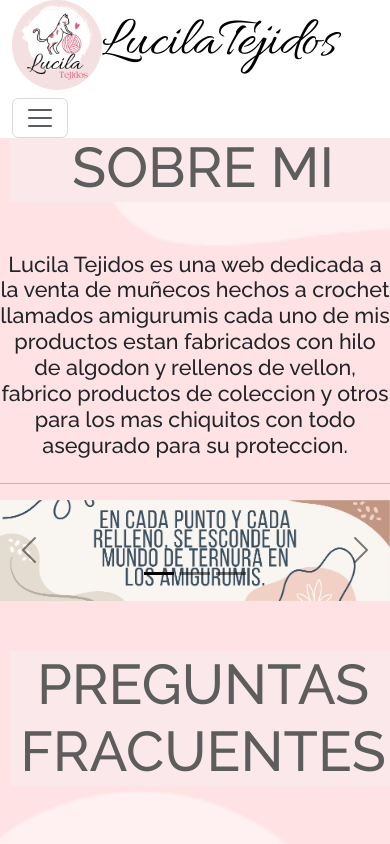
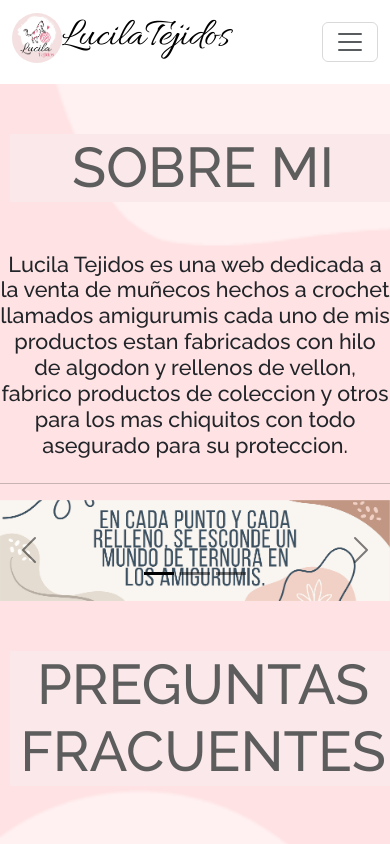
Before and after one commit to Quiros-Cristian/react-57785, a React (Vite) app: page / in a window 390 px wide. Shown: the top 844 px of the page. Built offline with nearby package versions, Linux system fonts and the light colour scheme.

Commit message:
arreglo navbar en responsive

```diff
--- a/src/css/main.css
+++ b/src/css/main.css
@@ -245,6 +245,22 @@ footer div h3 {
 }
 
 @media screen and (max-width:800px) {
+
+    .nav {
+        background-color: white !important;
+    }
+
+    .logo {
+        height: 50px;
+        width: 50px;
+        border-radius: 100px;
+    }
+
+    .logoTexto {
+        font-family: "Allura", cursive;
+        font-size: 2.5rem;
+    }
+
     .productos-grilla {
         display: grid;
         grid-template-columns: repeat(1,minmax(335px,1fr));
```
